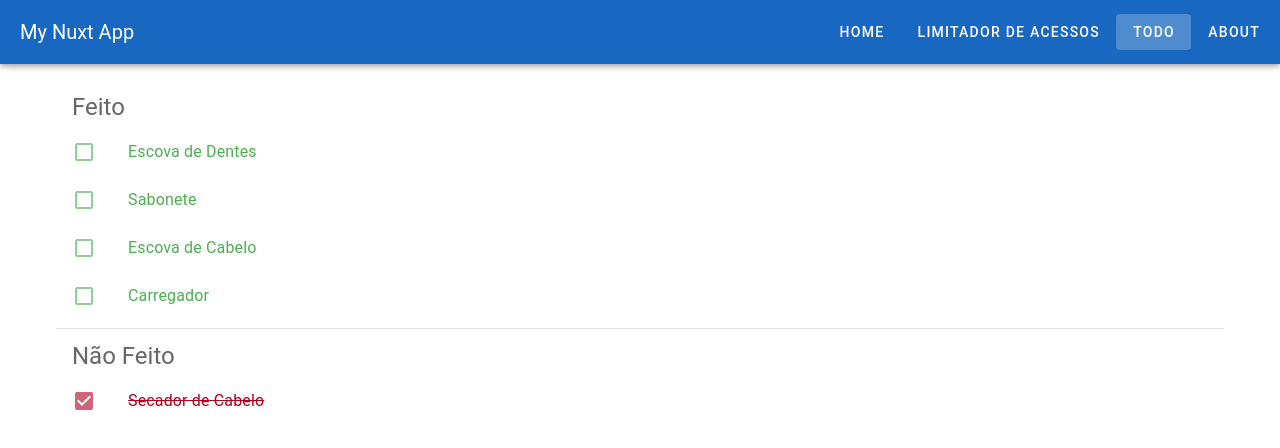
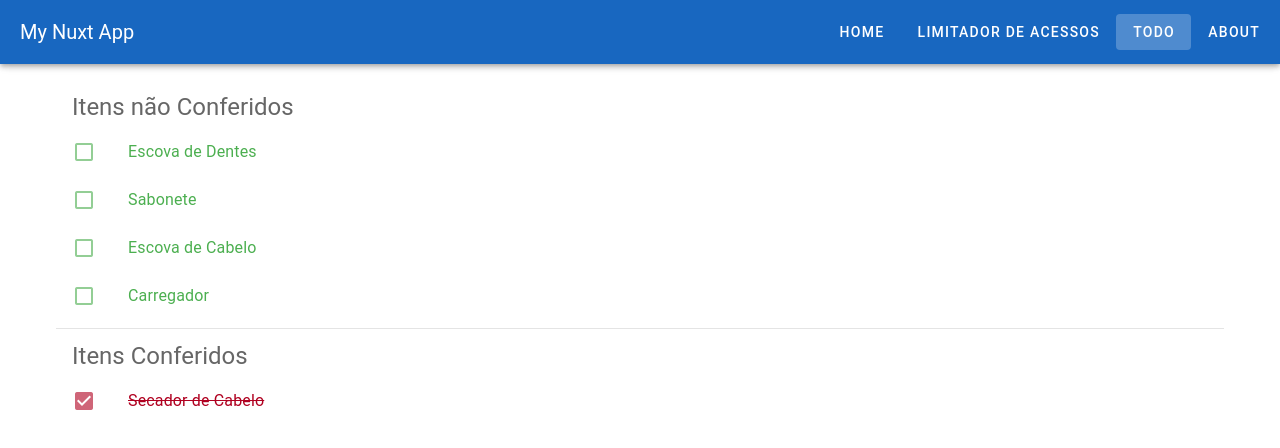
Before and after one commit to betogroo/nuxt-base, a Nuxt app: page /todo in a window 1280 px wide. Shown: the top 448 px of the page. Built offline with nearby package versions, Linux system fonts and the light colour scheme.

Commit message:
feat: finalize page

```diff
--- a/app/composables/useTodo.ts
+++ b/app/composables/useTodo.ts
@@ -30,9 +30,6 @@ const useTodo = () => {
   ])
 
   function toggleCheck(id: number) {
-    // aqui é para mostrar que a função é executada, porém itemList não é reativo com a prop
-    // utilizar evento
-    console.log(id)
     const itemList = list.value.find((item) => item.id === id)
     if (itemList) {
       itemList.checked = !itemList.checked
--- a/app/pages/todo.vue
+++ b/app/pages/todo.vue
@@ -4,15 +4,24 @@
 <template>
   <div>
     <TodoList
+      v-if="uncheckedList.length"
       :list="uncheckedList"
-      name="Feito"
+      name="Itens não Conferidos"
       @item-click="toggleCheck"
     />
-    <v-divider />
-    <TodoList
-      :list="checkedList"
-      name="Não Feito"
-      @item-click="toggleCheck"
-    />
+    <h1
+      v-else
+      class="text-h5"
+    >
+      Todos os itens já foram conferidos
+    </h1>
+    <div v-if="checkedList.length">
+      <v-divider />
+      <TodoList
+        :list="checkedList"
+        name="Itens Conferidos"
+        @item-click="toggleCheck"
+      />
+    </div>
   </div>
 </template>
```
